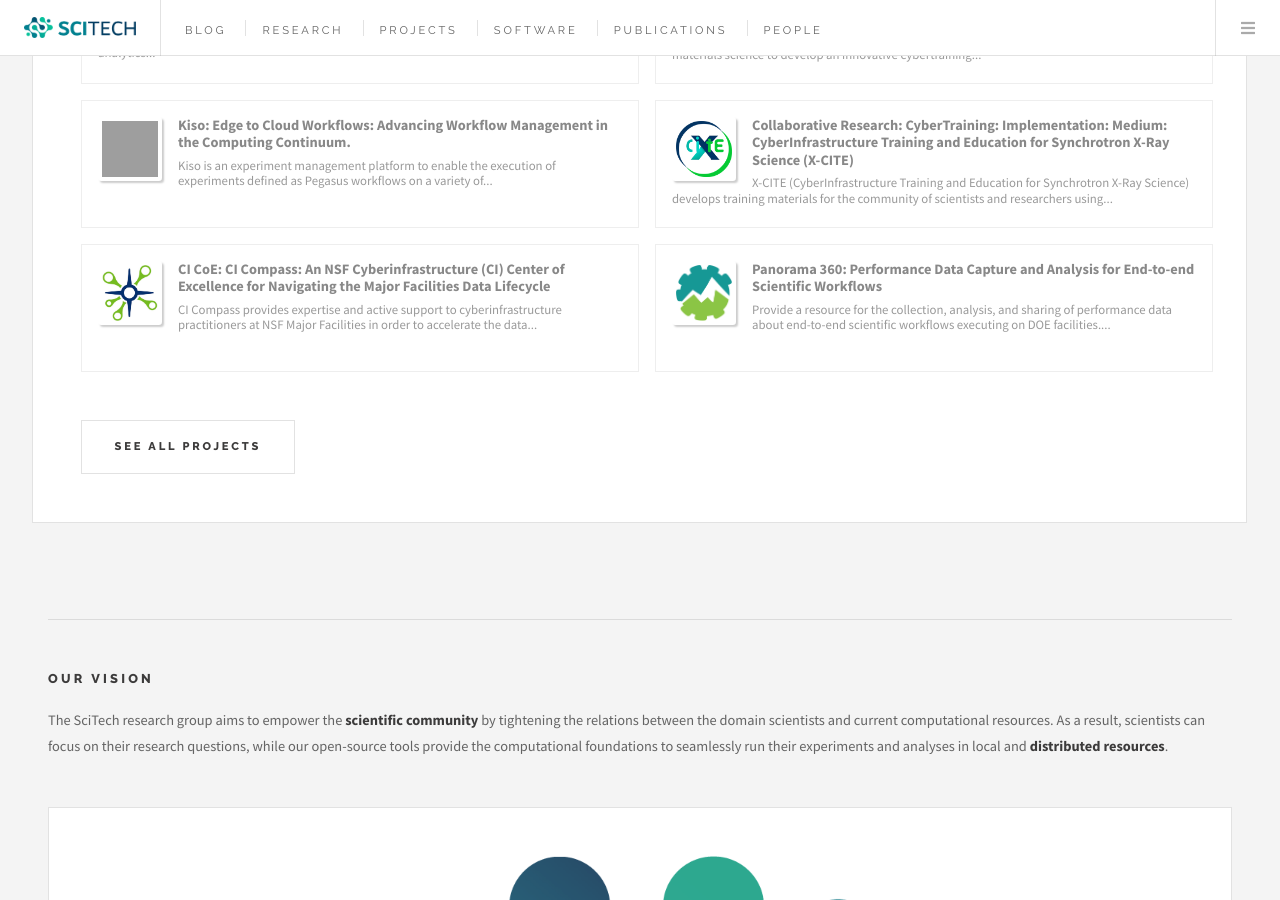
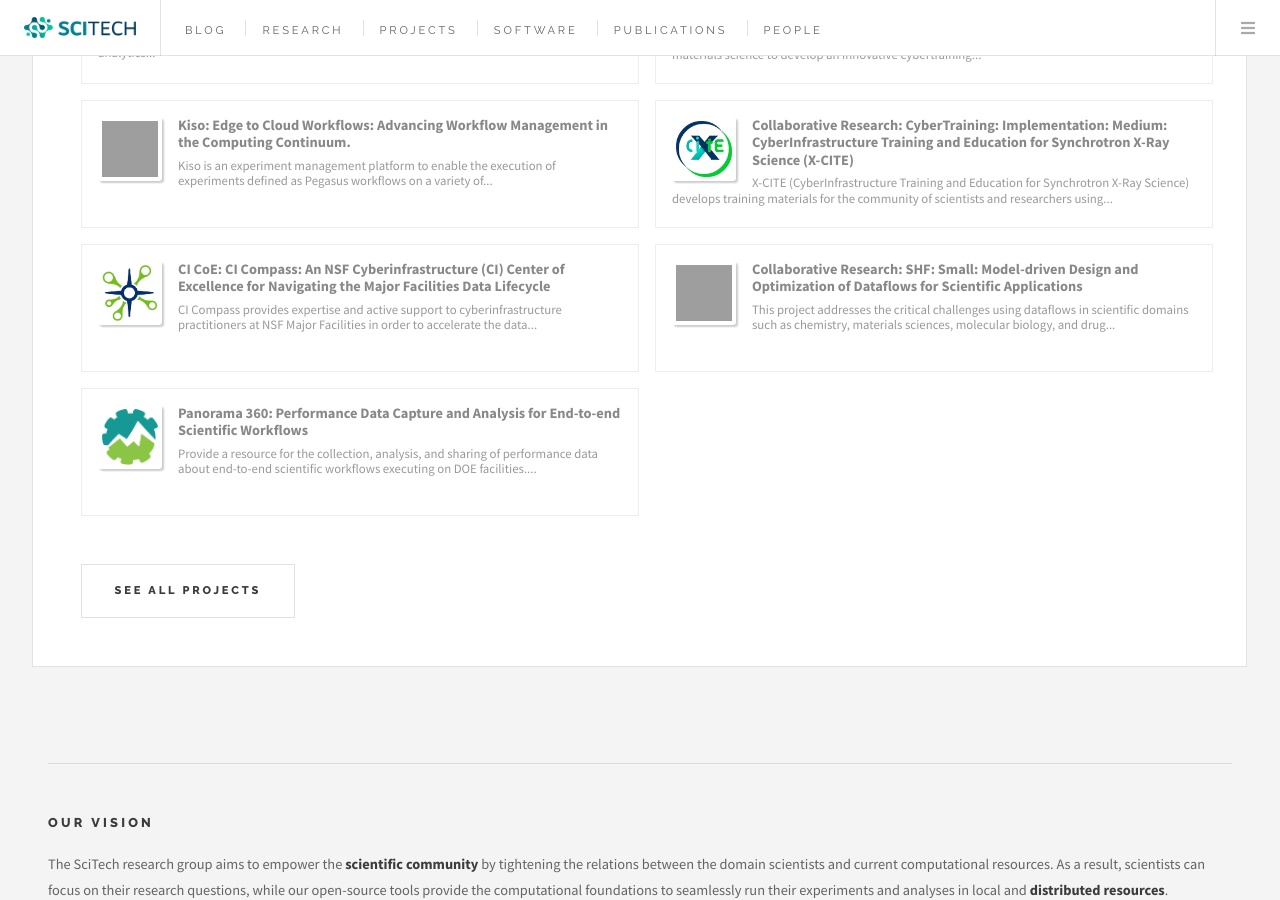
Before and after one commit to scitech-isi/scitech-isi.github.io, a Jekyll site: the page built from index.html, in a window 1280 px wide and 900 px high, scrolled down 2737 px. Built offline with Jekyll 4.4.1, drawn with Linux system fonts in a browser that asks for light colours; grey boxes are pictures that could not be loaded.

Commit message:
added 2331153

```diff
--- a/_data/research_projects.yml
+++ b/_data/research_projects.yml
@@ -154,6 +154,21 @@
     r: 166
     g: 69
     b: 62
+
+- title: 'Collaborative Research: SHF: Small: Model-driven Design and Optimization of Dataflows for Scientific Applications'
+  description: 'This project addresses the critical challenges using dataflows in scientific domains such as chemistry, materials sciences, molecular biology, and drug design by developing solutions to optimize dataflow pipelines across heterogeneous resources.'
+  image: nsf.png
+  funding: NSF
+  website: https://www.nsf.gov/awardsearch/show-award?AWD_ID=2331153
+  award: 2331153
+  active: true
+  featured: true
+  colors:
+    r: 0
+    g: 119
+    b: 255
+
+
 
 - title: 'CI CoE: Pilot Study for a Cyberinfrastructure Center of Excellence'
   description: CI CoE provides expertise and active support to cyberinfrastructure practitioners at NSF Major Facilities in order to accelerate the data lifecycle and ensure the integrity and effectiveness of the cyberinfrastructure upon which research and discovery depends.
```
